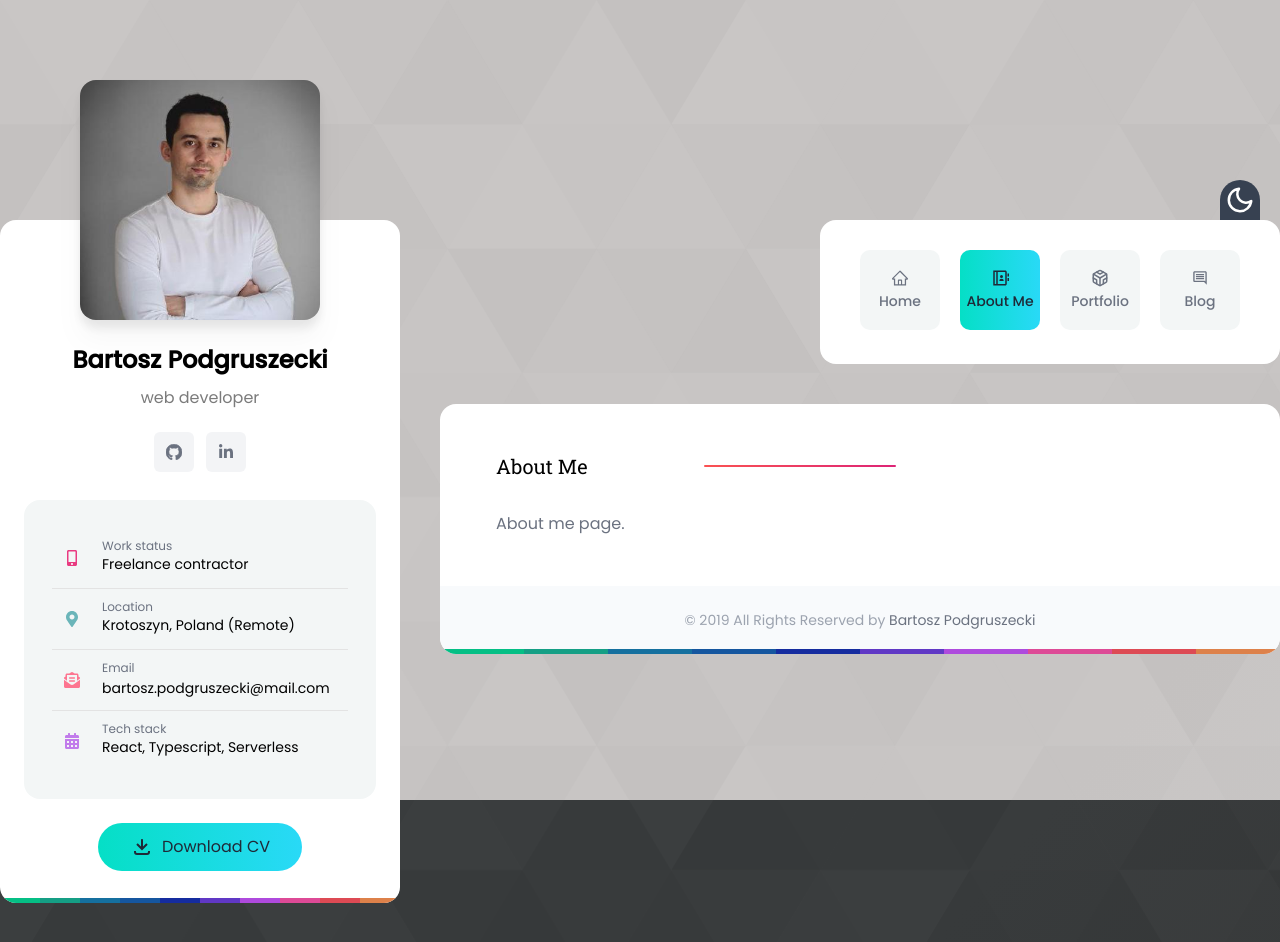
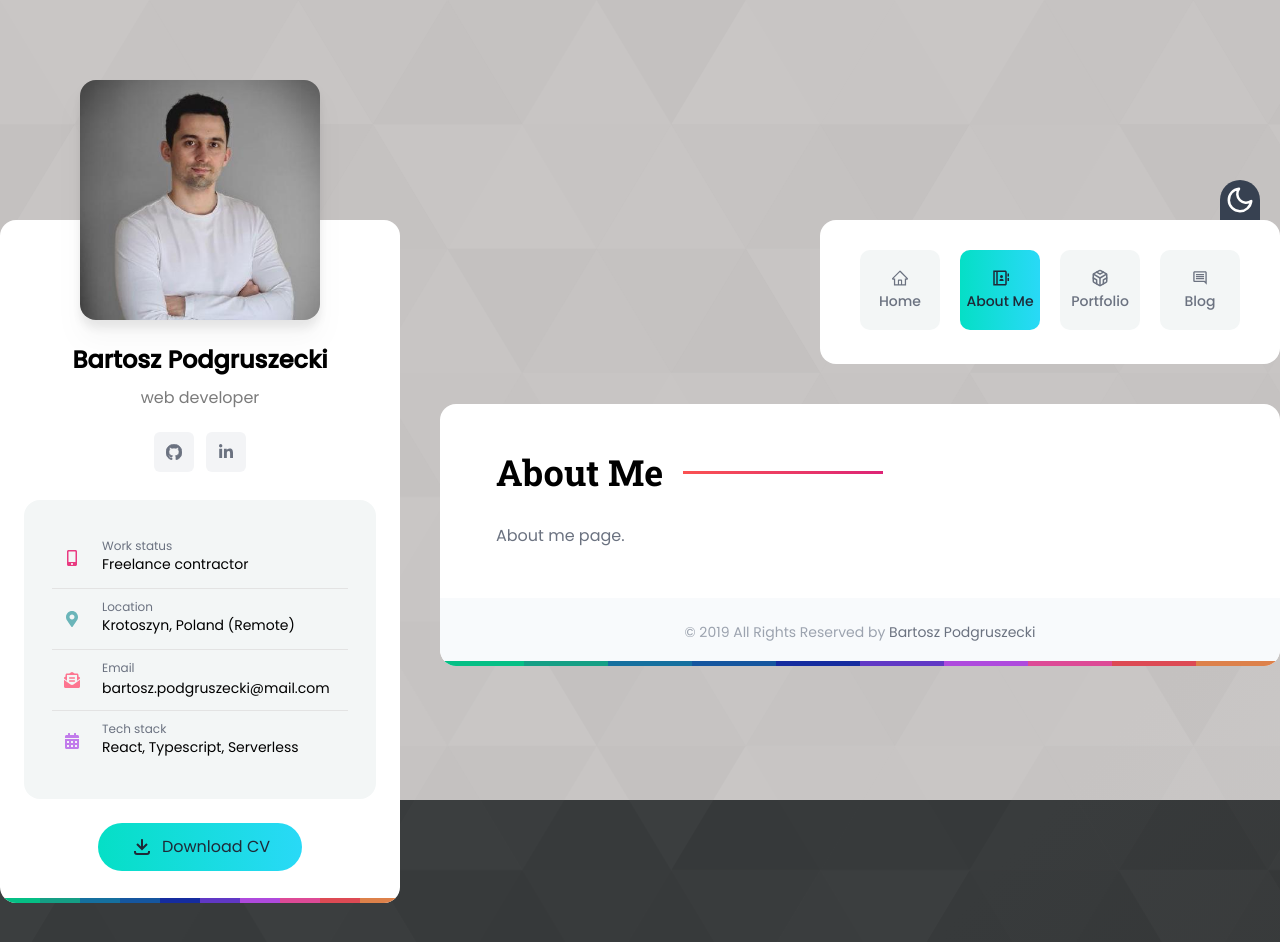
Before and after one commit to barthicus/portfolio, a Next.js app: page /about-me in a window 1280 px wide. Shown: the top 942 px of the page. Built offline with nearby package versions, Linux system fonts and the light colour scheme.

Commit message:
Finish after line in h1

```diff
--- a/src/app/_components/Aside.tsx
+++ b/src/app/_components/Aside.tsx
@@ -30,10 +30,10 @@ export const Aside = () => {
         )}
       >
         <div className="pb-8 pt-[100px]">
-          <h1 className="mb-1 mt-6 text-2xl font-semibold dark:text-white">Bartosz Podgruszecki</h1>
-          <h3 className="mb-4 inline-block rounded-lg px-5 py-1.5 text-[#7B7B7B] dark:bg-[#1D1D1D] dark:text-[#A6A6A6]">
+          <p className="mb-1 mt-6 text-2xl font-semibold dark:text-white">Bartosz Podgruszecki</p>
+          <p className="mb-4 inline-block rounded-lg px-5 py-1.5 text-[#7B7B7B] dark:bg-[#1D1D1D] dark:text-[#A6A6A6]">
             web developer
-          </h3>
+          </p>
 
           <div className="flex justify-center space-x-3">
             <SocialIconLink href="https://github.com/barthicus">
--- /dev/null
+++ b/src/app/_components/PageTitle.tsx
@@ -0,0 +1,15 @@
+import { ReactNode } from "react"
+import clsx from "clsx"
+
+export const PageTitle = ({ children }: { children: ReactNode }) => {
+  return (
+    <h1
+      className={clsx(
+        "relative flex items-center gap-5 font-sans text-4xl font-bold after:left-80",
+        "after:h-[3px] after:min-w-[100px] after:max-w-[200px] after:grow after:bg-gradient-to-r after:from-[#fa5252] after:to-[#dd2476]",
+      )}
+    >
+      <span>{children}</span>
+    </h1>
+  )
+}
--- a/src/app/about-me/page.tsx
+++ b/src/app/about-me/page.tsx
@@ -1,7 +1,9 @@
+import { PageTitle } from "../_components/PageTitle"
+
 export default function AboutMe() {
   return (
     <div className="px-2 pt-12 sm:px-5 md:px-10 md:py-12 lg:px-14">
-      <h2 className="after-effect font-sans text-xl after:left-52">About Me</h2>
+      <PageTitle>About Me</PageTitle>
       <div className="grid-cols-12 items-center pt-4 md:gap-10 md:pt-[30px] lg:grid ">
         <div className="col-span-12 space-y-2.5">
           <div className="lg:mr-16">
--- a/src/app/blog/page.tsx
+++ b/src/app/blog/page.tsx
@@ -1,7 +1,9 @@
+import { PageTitle } from "../_components/PageTitle"
+
 export default function Blog() {
   return (
     <div className="px-2 pt-12 sm:px-5 md:px-10 md:py-12 lg:px-14">
-      <h2 className="after-effect font-sans text-xl after:left-52">Blog</h2>
+      <PageTitle>Blog</PageTitle>
       <div className="grid-cols-12 items-center pt-4 md:gap-10 md:pt-[30px] lg:grid ">
         <div className="col-span-12 space-y-2.5">
           <div className="lg:mr-16">
--- a/src/app/globals.css
+++ b/src/app/globals.css
@@ -25,31 +25,3 @@
     max-width: 1280px;
   }
 }
-
-.after-effect {
-  position: relative;
-  --tw-gradient-from: #fa5252;
-  --tw-gradient-to: #dd2476;
-  --tw-gradient-stops: var(--tw-gradient-from), var(--tw-gradient-to);
-}
-
-.after-effect:after {
-  position: absolute;
-  top: 50%;
-  height: 0.125rem;
-  --tw-translate-y: -50%;
-  border-radius: 0.375rem;
-  background-image: linear-gradient(to right, var(--tw-gradient-stops));
-  --tw-content: "";
-  content: var(--tw-content);
-  transform: translate(var(--tw-translate-x), var(--tw-translate-y)) rotate(var(--tw-rotate))
-    skewX(var(--tw-skew-x)) skewY(var(--tw-skew-y)) scaleX(var(--tw-scale-x))
-    scaleY(var(--tw-scale-y));
-}
-
-@media (min-width: 768px) {
-  .after-effect:after {
-    content: var(--tw-content);
-    width: 12rem;
-  }
-}
--- a/src/app/page.tsx
+++ b/src/app/page.tsx
@@ -1,12 +1,12 @@
 import Link from "next/link"
+
+import { PageTitle } from "./_components/PageTitle"
 
 export default function Home() {
   return (
     <>
       <div className="px-2 pt-12 sm:px-5 md:px-10 md:py-12 lg:px-14">
-        <h2 className="after-effect font-sans text-4xl font-bold after:left-80">
-          Hello, I’m Bartek!
-        </h2>
+        <PageTitle>Hello, I&apos;m Bartek!</PageTitle>
         <div className="grid-cols-12 items-center pt-4 md:gap-10 md:pt-[30px] lg:grid ">
           <div className="col-span-12 space-y-2.5">
             <div className="lg:mr-16">
@@ -27,7 +27,7 @@ export default function Home() {
         </div>
       </div>
       <section className="px-2 pb-12 sm:px-5 md:px-10 lg:px-14 ">
-        <h3 className="pb-5 text-[35px] font-medium dark:text-white">What I do!</h3>
+        <h2 className="pb-5 text-[35px] font-medium dark:text-white">What I do!</h2>
         <div className="grid grid-cols-1 gap-8 md:grid-cols-2 xl:grid-cols-2 ">
           <div className="p-10 dark:bg-transparent">
             {/* <img
--- a/src/app/portfolio/page.tsx
+++ b/src/app/portfolio/page.tsx
@@ -1,7 +1,9 @@
+import { PageTitle } from "../_components/PageTitle"
+
 export default function Portfolio() {
   return (
     <div className="px-2 pt-12 sm:px-5 md:px-10 md:py-12 lg:px-14">
-      <h2 className="after-effect font-sans text-xl after:left-52">Portfolio</h2>
+      <PageTitle>Portfolio</PageTitle>
       <div className="grid-cols-12 items-center pt-4 md:gap-10 md:pt-[30px] lg:grid ">
         <div className="col-span-12 space-y-2.5">
           <div className="lg:mr-16">
```
